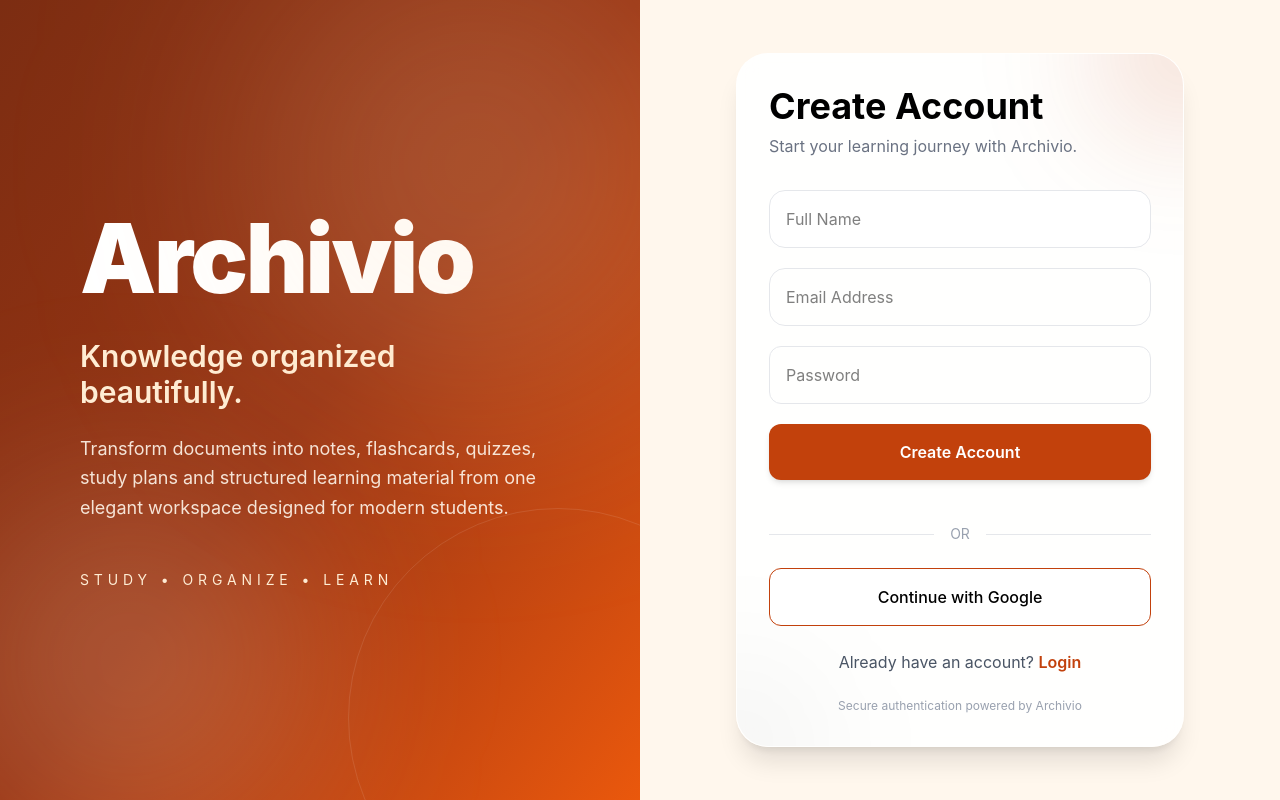
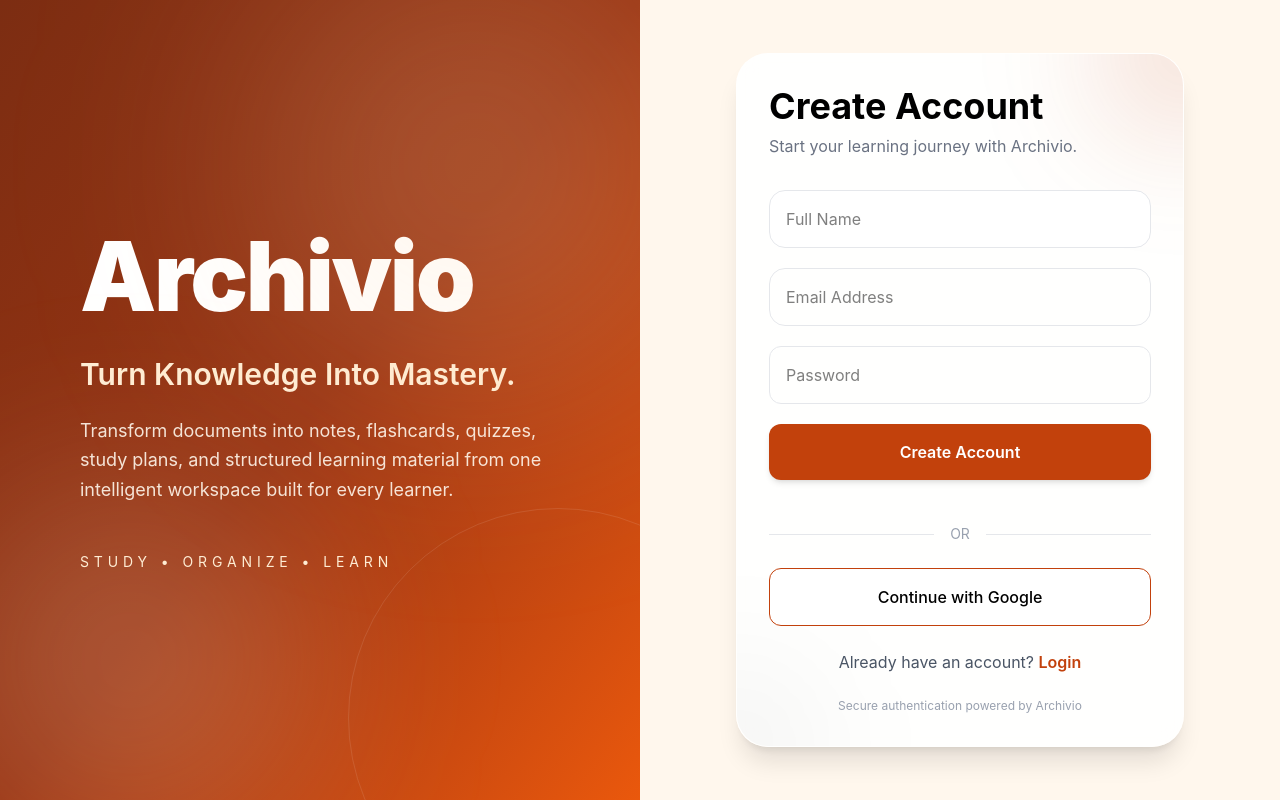
Before and after one commit to adityawarekar/AI-Assistant, a React app in the folder frontend/: page /register in a window 1280 px wide. Built offline with nearby package versions, Linux system fonts and the light colour scheme; the HTML template or start-up script is replaced by a standard one.

Commit message:
Update landing page content

```diff
--- a/frontend/src/components/AuthLayout.jsx
+++ b/frontend/src/components/AuthLayout.jsx
@@ -46,7 +46,7 @@ const AuthLayout = ({ children }) => {
           transition={{ delay: 0.2, duration: 0.8 }}
           className="mt-8 text-3xl font-semibold text-orange-100 max-w-xl"
         >
-          Knowledge organized beautifully.
+          Turn Knowledge Into Mastery.
         </motion.h2>
 
         {/* Description */}
@@ -57,10 +57,9 @@ const AuthLayout = ({ children }) => {
           transition={{ delay: 0.4, duration: 0.8 }}
           className="mt-6 text-lg text-orange-50/90 max-w-xl leading-relaxed"
         >
-          Transform documents into notes, flashcards,
-          quizzes, study plans and structured learning
-          material from one elegant workspace designed
-          for modern students.
+          Transform documents into notes, flashcards, quizzes,
+          study plans, and structured learning material from
+          one intelligent workspace built for every learner.
         </motion.p>
 
         {/* Footer Text */}
```
